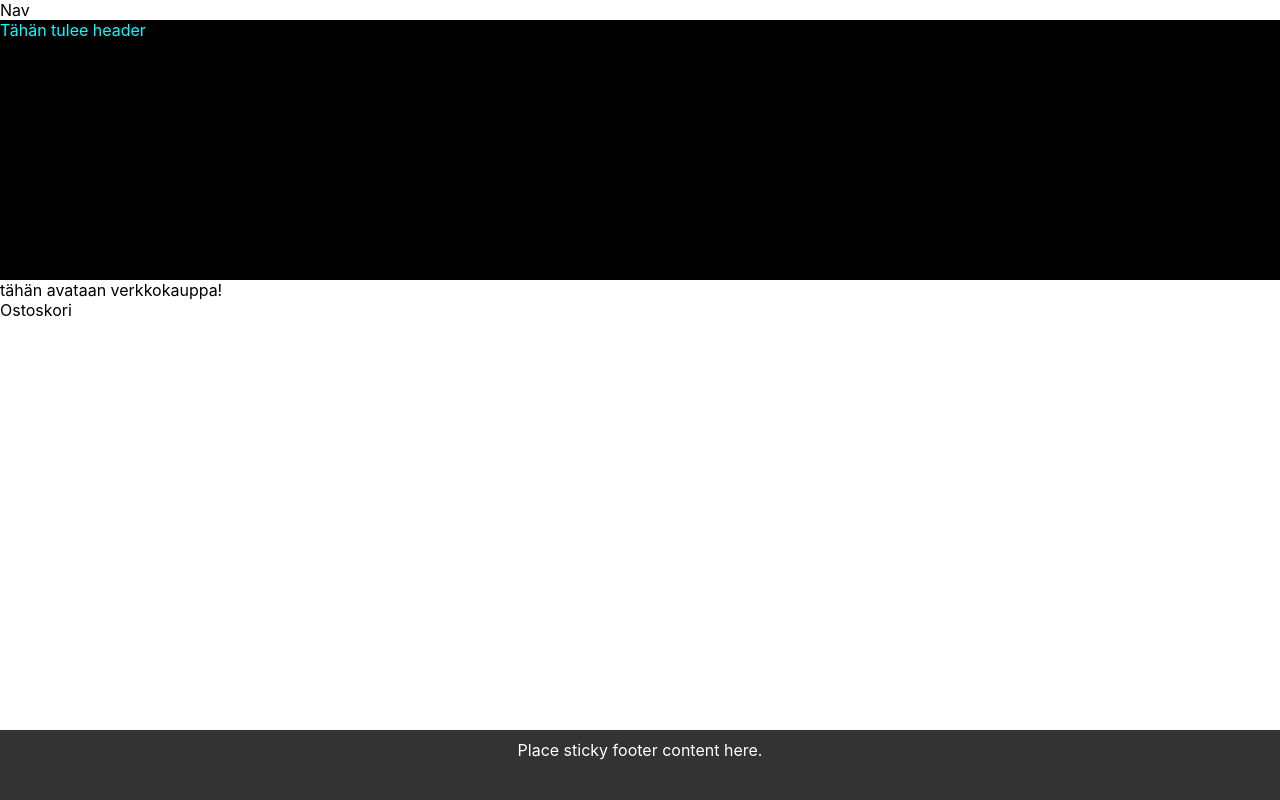
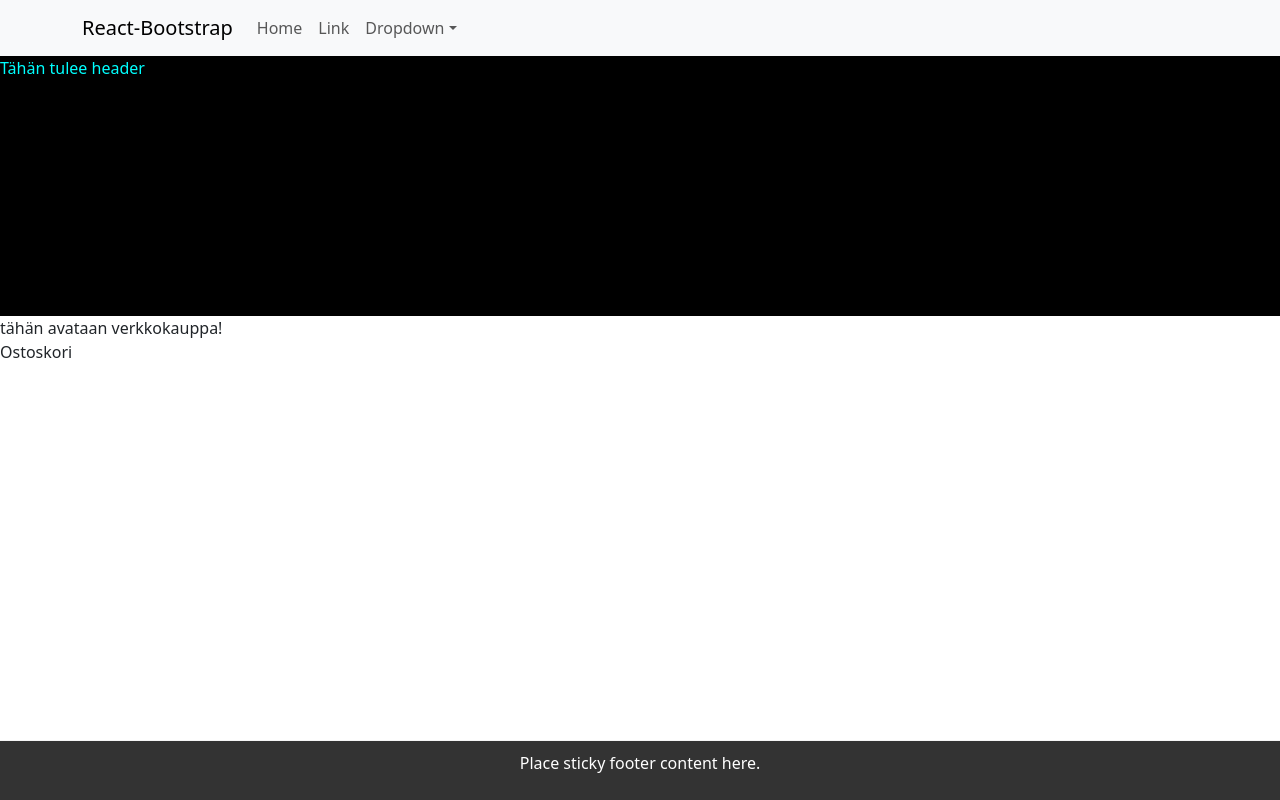
Before and after one commit to SG8-verkkopalveluprojekti/verkkokauppa, a React (Create React App) app: page / in a window 1280 px wide. Built offline with nearby package versions, Linux system fonts and the light colour scheme.

Commit message:
navbar lisäys

```diff
--- a/src/App.js
+++ b/src/App.js
@@ -1,13 +1,14 @@
 import "./App.css";
-import { Nav } from "./components/Nav";
+import { Navi } from "./components/Nav";
 import { Cart } from "./components/Cart";
 import { Header } from "./components/Header";
 import { Footer } from "./components/Footer";
+import 'bootstrap/dist/css/bootstrap.min.css';
 
 function App() {
   return (
     <div className="App">
-      <Nav />
+      <Navi />
       <Header />
       tähän avataan verkkokauppa!
       <Cart />
--- a/src/components/Nav.js
+++ b/src/components/Nav.js
@@ -1,7 +1,33 @@
 import React from 'react'
+import Container from 'react-bootstrap/Container';
+import Nav from 'react-bootstrap/Nav';
+import Navbar from 'react-bootstrap/Navbar';
+import NavDropdown from 'react-bootstrap/NavDropdown';
 
-export const Nav = () => {
-  return (
-    <div>Nav</div>
-  )
-}
+export const Navi = () => {
+    return (
+      <Navbar expand="lg" className="bg-body-tertiary">
+        <Container>
+          <Navbar.Brand href="#home">React-Bootstrap</Navbar.Brand>
+          <Navbar.Toggle aria-controls="basic-navbar-nav" />
+          <Navbar.Collapse id="basic-navbar-nav">
+            <Nav className="me-auto">
+              <Nav.Link href="#home">Home</Nav.Link>
+              <Nav.Link href="#link">Link</Nav.Link>
+              <NavDropdown title="Dropdown" id="basic-nav-dropdown">
+                <NavDropdown.Item href="#action/3.1">Action</NavDropdown.Item>
+                <NavDropdown.Item href="#action/3.2">
+                  Another action
+                </NavDropdown.Item>
+                <NavDropdown.Item href="#action/3.3">Something</NavDropdown.Item>
+                <NavDropdown.Divider />
+                <NavDropdown.Item href="#action/3.4">
+                  Separated link
+                </NavDropdown.Item>
+              </NavDropdown>
+            </Nav>
+          </Navbar.Collapse>
+        </Container>
+      </Navbar>
+    );
+  }
```
